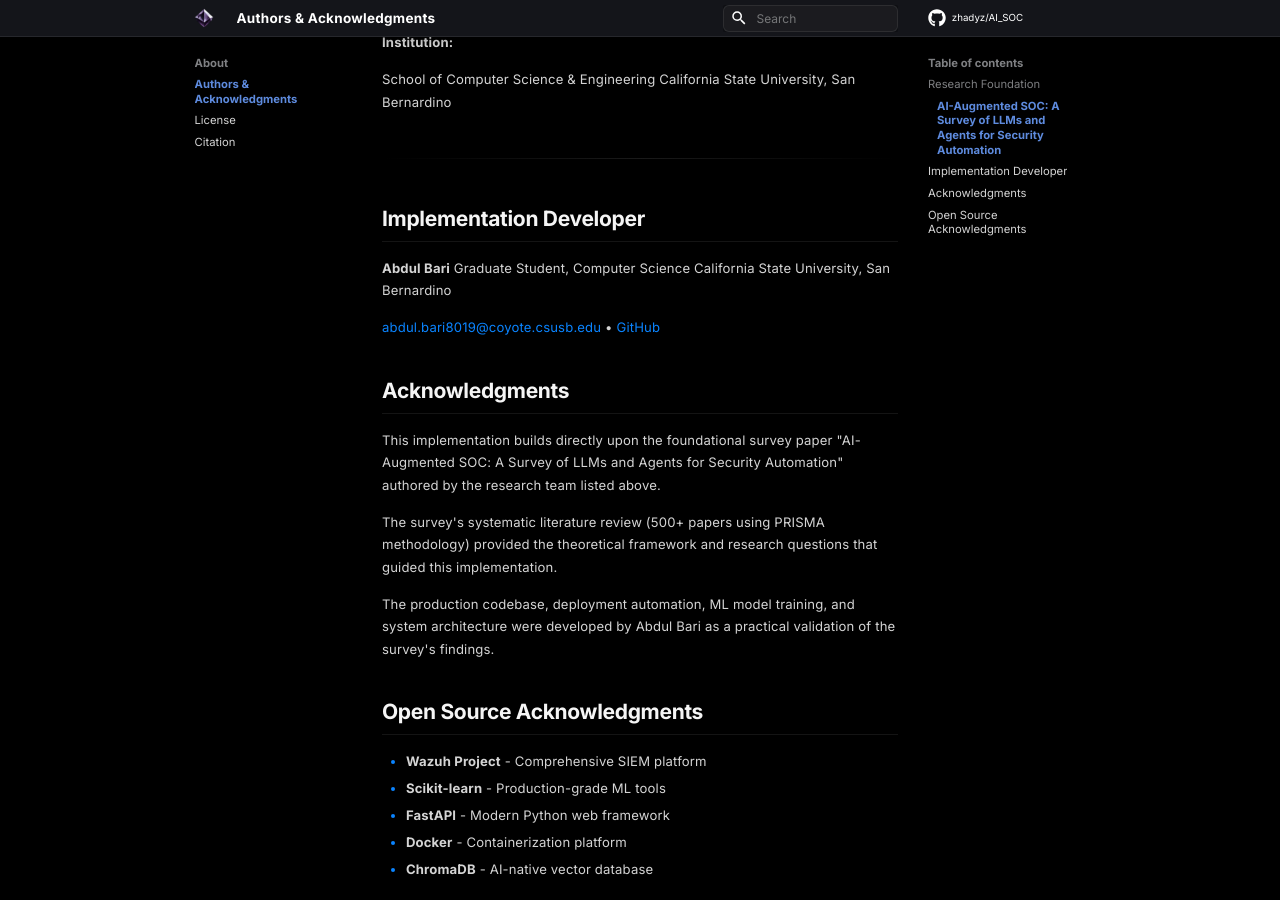
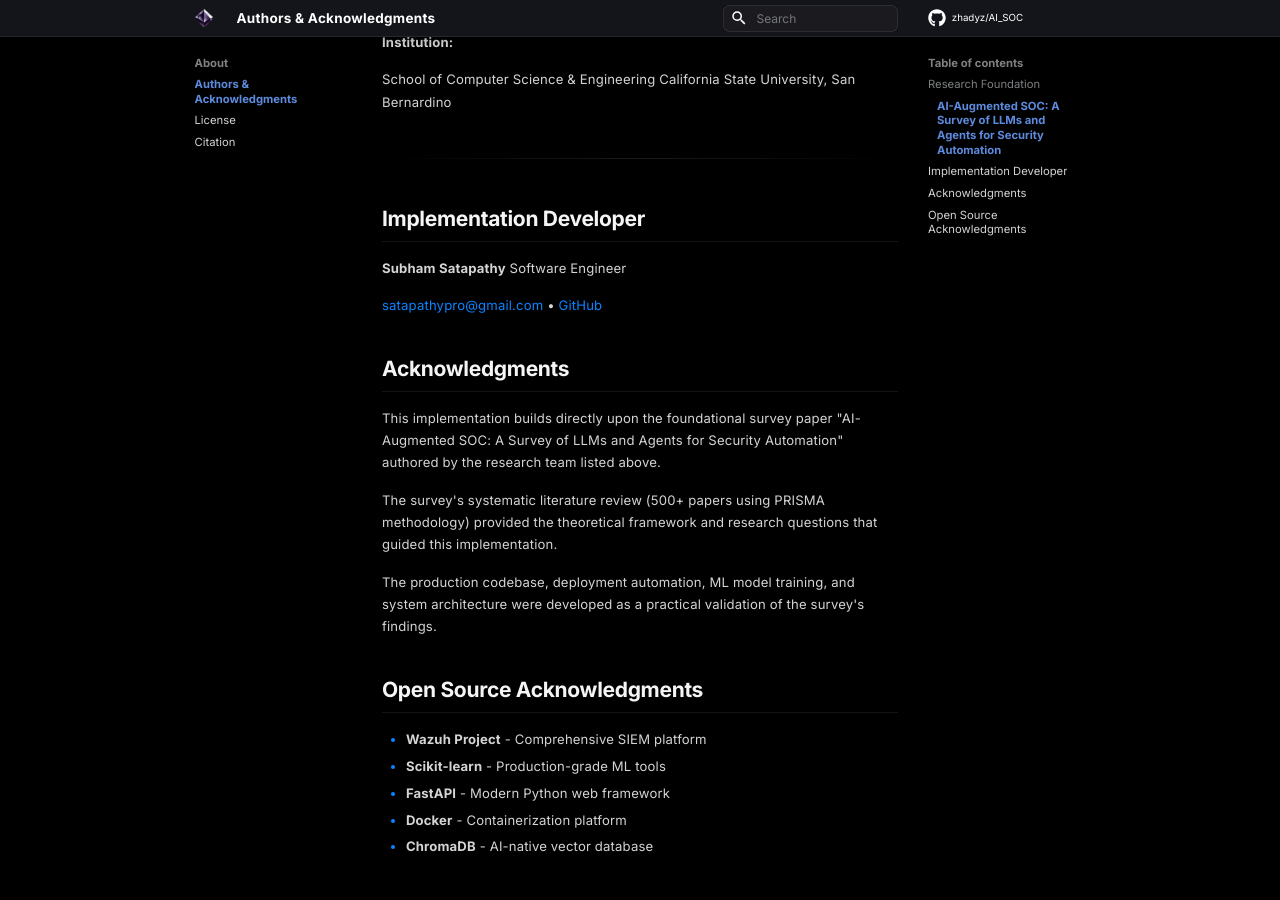
Before and after one commit to satapathyPro/ai_soc, an MkDocs documentation site: the page built from docs/about/authors.md, in a window 1280 px wide and 900 px high, scrolled down 640 px. Built offline with MkDocs 1.6.1 and Material for MkDocs 9.7.7, drawn with Linux system fonts in a browser that asks for light colours; some web fonts are replaced; comment, search, counter and statistics services are not loaded.

Commit message:
fix: update implementation developer to Subham Satapathy

```diff
--- a/docs/about/authors.md
+++ b/docs/about/authors.md
@@ -29,11 +29,10 @@ California State University, San Bernardino
 
 ## Implementation Developer
 
-**Abdul Bari**
-Graduate Student, Computer Science
-California State University, San Bernardino
+**Subham Satapathy**
+Software Engineer
 
-[abdul.bari8019@coyote.csusb.edu](mailto:abdul.bari8019@coyote.csusb.edu) • [GitHub](https://github.com/zhadyz)
+[satapathypro@gmail.com](mailto:satapathypro@gmail.com) • [GitHub](https://github.com/satapathyPro)
 
 ## Acknowledgments
 
@@ -41,7 +40,7 @@ This implementation builds directly upon the foundational survey paper "AI-Augme
 
 The survey's systematic literature review (500+ papers using PRISMA methodology) provided the theoretical framework and research questions that guided this implementation.
 
-The production codebase, deployment automation, ML model training, and system architecture were developed by Abdul Bari as a practical validation of the survey's findings.
+The production codebase, deployment automation, ML model training, and system architecture were developed as a practical validation of the survey's findings.
 
 ## Open Source Acknowledgments
 
```
